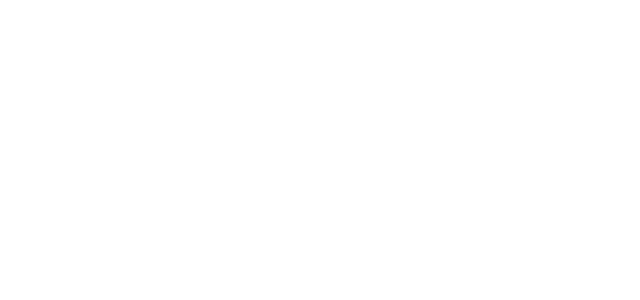
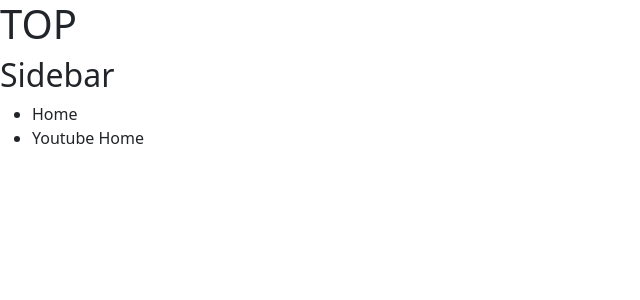
Before and after one commit to administrator-taka/taka-shared-project, a Vue app in the folder work/taka-workspace/shared-project/vue-project/my-vue-app/: page / in a window 1280 px wide. Before the commit this address had no page. Shown: the top 300 px of the page, without its empty margins (0-640 px from the left). Built offline with nearby package versions, Linux system fonts and the light colour scheme.

Commit message:
一旦サイドバーの処理を追加

```diff
--- /dev/null
+++ b/work/taka-workspace/shared-project/vue-project/my-vue-app/src/components/SidebarComponent.vue
@@ -0,0 +1,39 @@
+<template>
+  <div>
+    <h2>Sidebar</h2>
+    <ul>
+      <li
+        v-for="link in sidebarLinks"
+        :key="link.name"
+        @click="navigateTo(link)"
+      >
+        {{ link.name }}
+      </li>
+    </ul>
+  </div>
+</template>
+
+<script>
+export default {
+  data() {
+    return {
+      sidebarLinks: [
+        { name: "Home", routeName: "TopComponent" },
+        { name: "Youtube Home", routeName: "YoutubeHome" },
+        // 他のリンク情報をここに追加
+      ],
+    };
+  },
+  methods: {
+    navigateTo(link) {
+      const path = this.$router.resolve({ name: link.routeName }).href;
+      console.log(`Navigating to ${link.name}, Path: ${path}`);
+      this.$router.push({ name: link.routeName });
+    },
+  },
+};
+</script>
+
+<style>
+/* サイドバーのスタイルを追加 */
+</style>
--- /dev/null
+++ b/work/taka-workspace/shared-project/vue-project/my-vue-app/src/components/TopComponent.vue
@@ -0,0 +1,21 @@
+<template>
+  <div>
+    <h1>TOP</h1>
+    <!-- SidebarComponent.vue コンポーネントを使用 -->
+    <Sidebar />
+  </div>
+</template>
+
+<script>
+import Sidebar from "./SidebarComponent.vue"; // SidebarComponent.vue をインポート
+
+export default {
+  components: {
+    Sidebar, // コンポーネントを登録
+  },
+};
+</script>
+
+<style scoped>
+/* 必要なスタイルを追加 */
+</style>
--- a/work/taka-workspace/shared-project/vue-project/my-vue-app/src/router.js
+++ b/work/taka-workspace/shared-project/vue-project/my-vue-app/src/router.js
@@ -1,15 +1,19 @@
 import { createRouter, createWebHistory } from 'vue-router'
-import Home from './components/youtube-service/YoutubeHome.vue'
+import YoutubeHome from './components/youtube-service/YoutubeHome.vue'
+import TopComponent from './components/TopComponent.vue'
 
 const router = createRouter({
   history: createWebHistory(),
   routes: [
     {
-      path: '/test',
-      name: 'home',
-      component: Home
+      path: '/',
+      name: 'TopComponent',
+      component: TopComponent
+    },    {
+      path: '/youtubeHome',
+      name: 'YoutubeHome',
+      component: YoutubeHome
     },
-    // 他のルートをここに追加できます
   ]
 })
 
```
Also changed, not shown: work/taka-workspace/shared-project/vue-project/my-vue-app/src/components/Top.vue (deleted).
